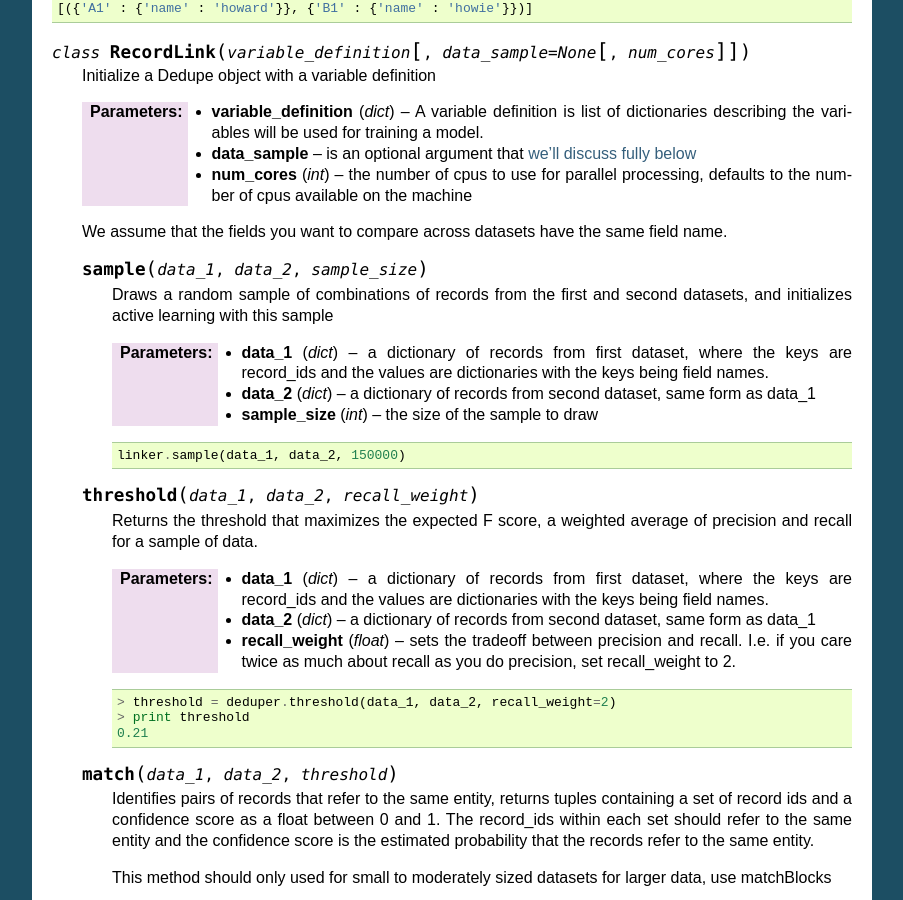
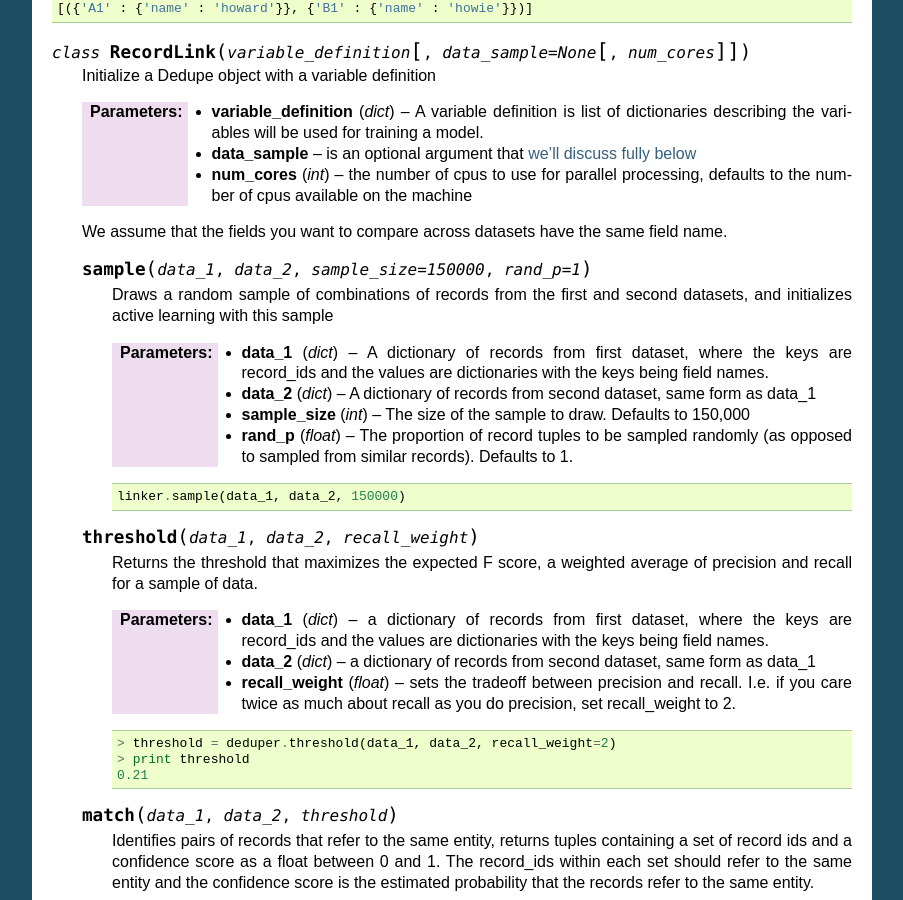
Before and after one commit to dedupeio/dedupe, a Sphinx documentation site: the page built from docs/API-documentation.rst, in a window 1280 px wide and 900 px high, scrolled down 7457 px. Shown: the whole window, without its empty margins (198-1101 px from the left). Built offline with Sphinx 7.4.7, drawn with Linux system fonts in a browser that asks for light colours.

Commit message:
update docs for record linkage

```diff
--- a/docs/API-documentation.rst
+++ b/docs/API-documentation.rst
@@ -179,18 +179,20 @@ Example
    We assume that the fields you want to compare across datasets have the
    same field name.
 
-   .. py:method:: sample(data_1, data_2, sample_size)
+   .. py:method:: sample(data_1, data_2, sample_size=150000, rand_p=1)
 
       Draws a random sample of combinations of records from the first and
       second datasets, and initializes active learning with this sample
 
-      :param dict data_1: a dictionary of records from first dataset,
+      :param dict data_1: A dictionary of records from first dataset,
 			  where the keys are record_ids and the
 			  values are dictionaries with the keys being
 			  field names.
-      :param dict data_2: a dictionary of records from second dataset,
+      :param dict data_2: A dictionary of records from second dataset,
 			  same form as data_1
-      :param int sample_size: the size of the sample to draw
+      :param int sample_size: The size of the sample to draw. Defaults to 150,000
+      :param float rand_p: The proportion of record tuples to be sampled
+            randomly (as opposed to sampled from similar records). Defaults to 1.
 
       .. code:: python
 
```
